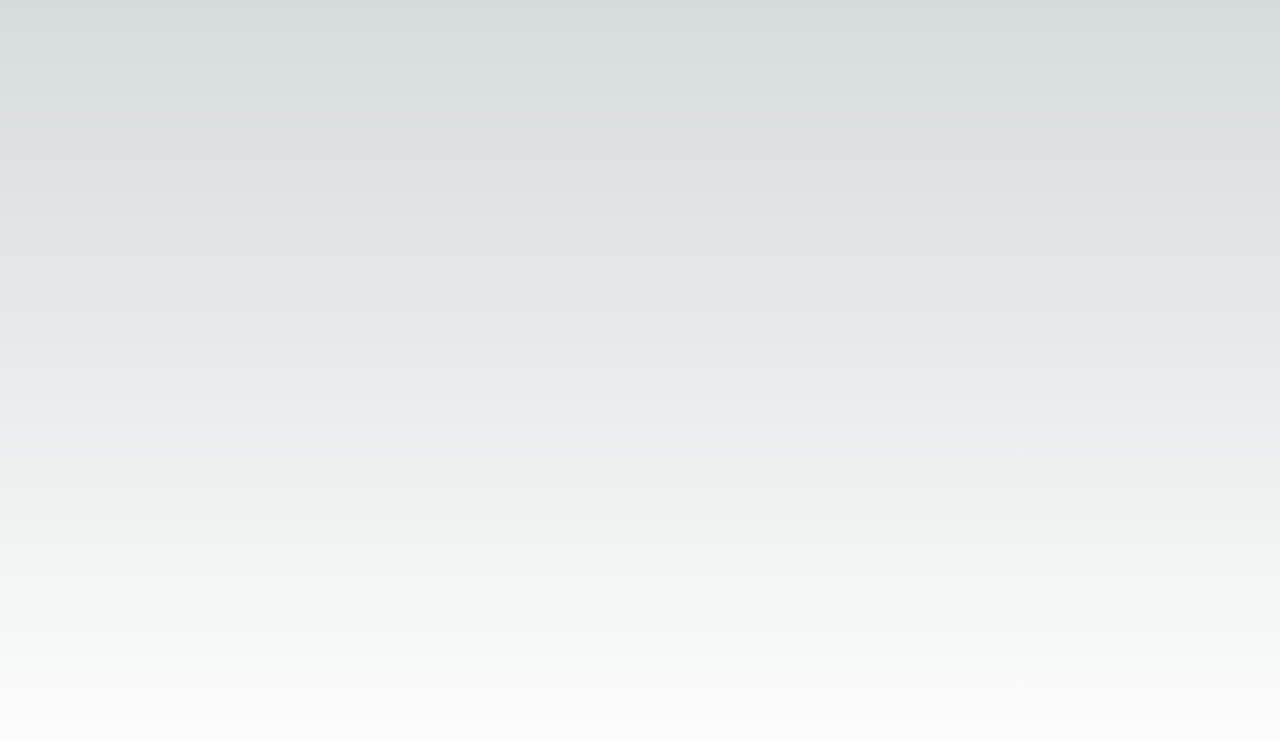
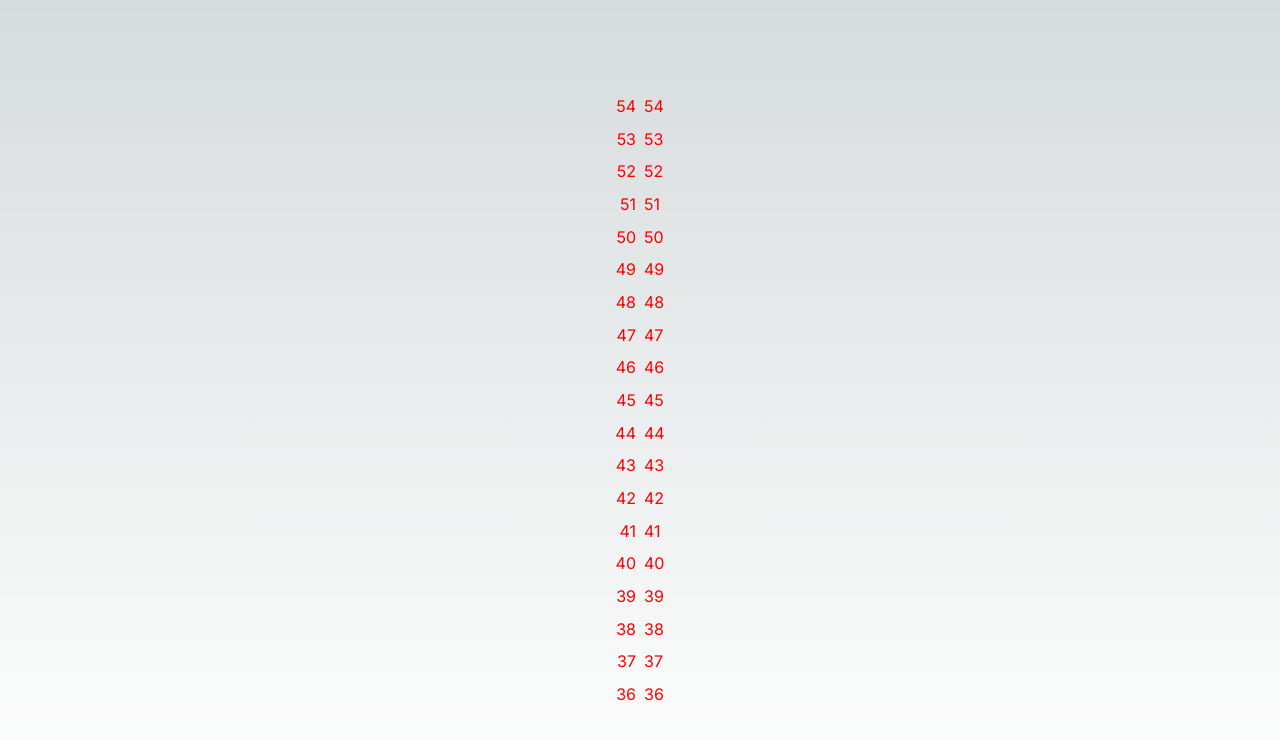
Before and after one commit to silviaphungky/explore-setstate, a Next.js app: page / in a window 1280 px wide. Shown: the top 740 px of the page. Built offline with nearby package versions, Linux system fonts and the light colour scheme.

Commit message:
interval

```diff
--- a/src/pages/index.tsx
+++ b/src/pages/index.tsx
@@ -10,11 +10,13 @@ export default function Home() {
   const [data, setData] = useState<Array<number>>([])
 
   useEffect(() => {
-    setInterval(() => {
+    const interval = setInterval(() => {
       setData((prev) => {
         return [(prev[0] || 0) + 1, ...prev].slice(0, 19)
       })
-    }, 300000)
+    }, 100)
+
+    return () => clearInterval(interval)
   }, [])
   return (
     <>
```
